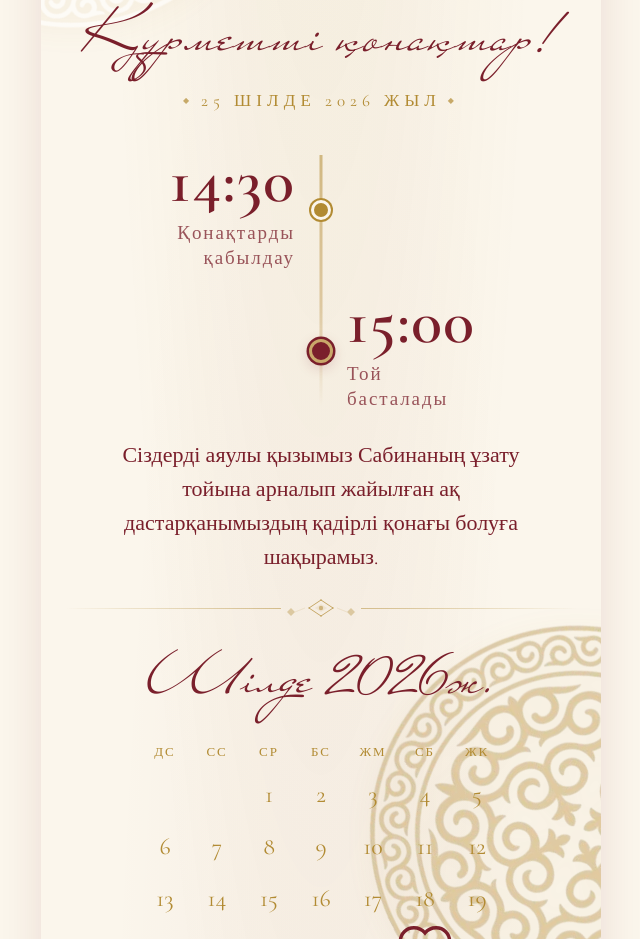
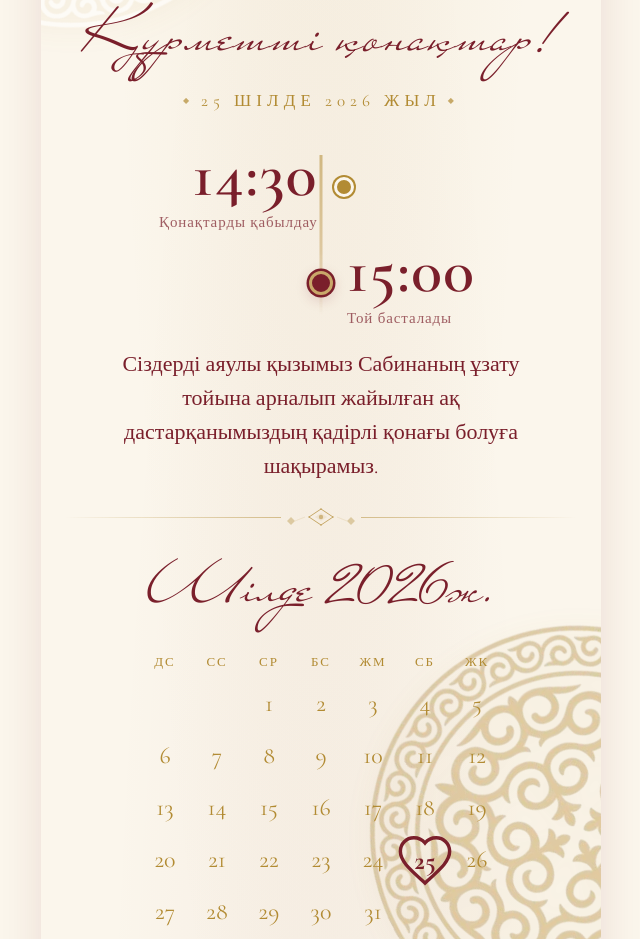
Before and after one commit to usern23/kyz-uzatu, a React (Vite) app: page / in a window 1280 px wide. Shown: the part 1105-2044 px from the top of the page, without its empty margins (319-959 px from the left). Built offline with nearby package versions, Linux system fonts and the light colour scheme.

Commit message:
feat: section reveal animations, tighter timeline spacing, nowrap desc

```diff
--- a/src/components/Invite.tsx
+++ b/src/components/Invite.tsx
@@ -6,7 +6,7 @@ interface Props {
 
 export default function Invite({ data }: Props) {
   return (
-    <section id="invite" className="invite section">
+    <section id="invite" className="invite section reveal">
       <p className="greeting reveal">{data.greeting}</p>
 
       {/* ── Красивый тайминг-расписание ── */}
--- a/src/styles.css
+++ b/src/styles.css
@@ -53,6 +53,12 @@ img { max-width: 100%; display: block; }
 
 .reveal { opacity: 0; transform: translateY(28px); transition: opacity 1.1s cubic-bezier(.19,1,.22,1), transform 1.1s cubic-bezier(.19,1,.22,1); }
 .reveal.is-visible { opacity: 1; transform: none; }
+
+/* Секции появляются мягче (only opacity, без сильного сдвига) */
+section.reveal {
+  transform: translateY(12px);
+  transition-duration: 0.7s;
+}
 
 /* ============================================================
    Большие декоративные круги-орнаменты по краям (как в Тильде).
@@ -487,7 +493,7 @@ img { max-width: 100%; display: block; }
   grid-template-columns: 1fr 20px 1fr;
   align-items: center;
   column-gap: 16px;
-  padding: 10px 0;
+  padding: 4px 0;
   position: relative;
   z-index: 1;
 }
@@ -545,12 +551,13 @@ img { max-width: 100%; display: block; }
 /* Описание под временем */
 .schedule-desc {
   font-family: 'Cormorant Garamond', serif;
-  font-size: clamp(14px, 3.8vw, 19px);
+  font-size: clamp(12px, 3.2vw, 15px);
   color: var(--rose);
-  letter-spacing: 0.1em;
-  opacity: 0.75;
-  line-height: 1.3;
-  margin-top: 4px;
+  letter-spacing: 0.06em;
+  opacity: 0.7;
+  line-height: 1.2;
+  margin-top: 2px;
+  white-space: nowrap;
 }
 
 /* ════ Старый event-date (оставлен как fallback) ════ */
```
